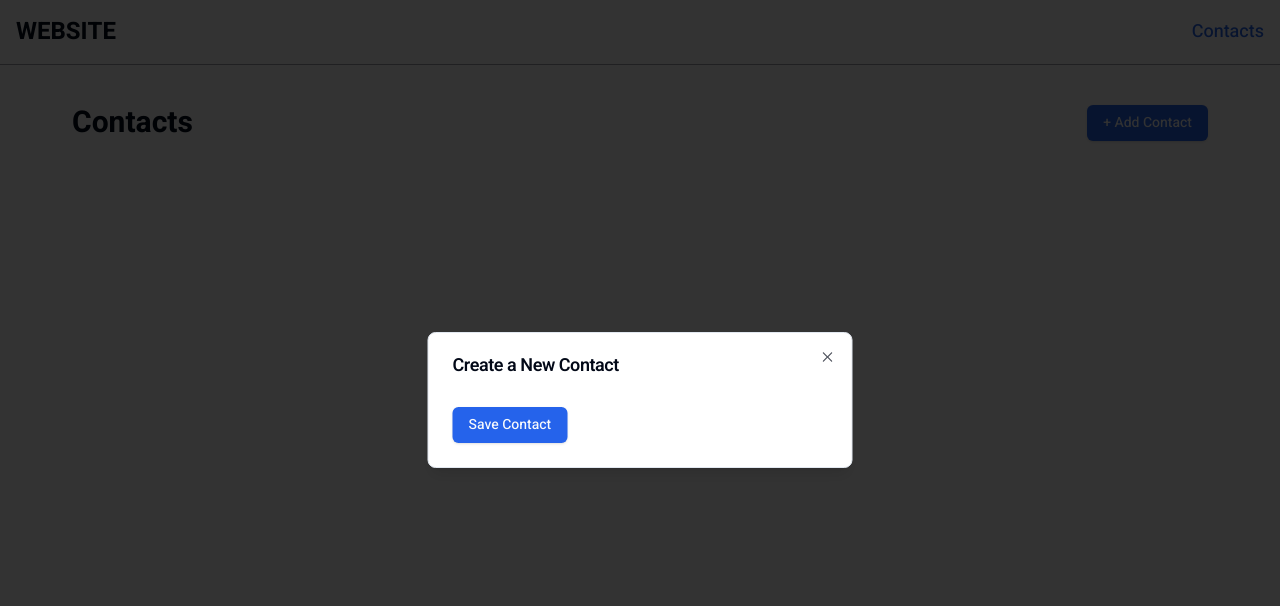
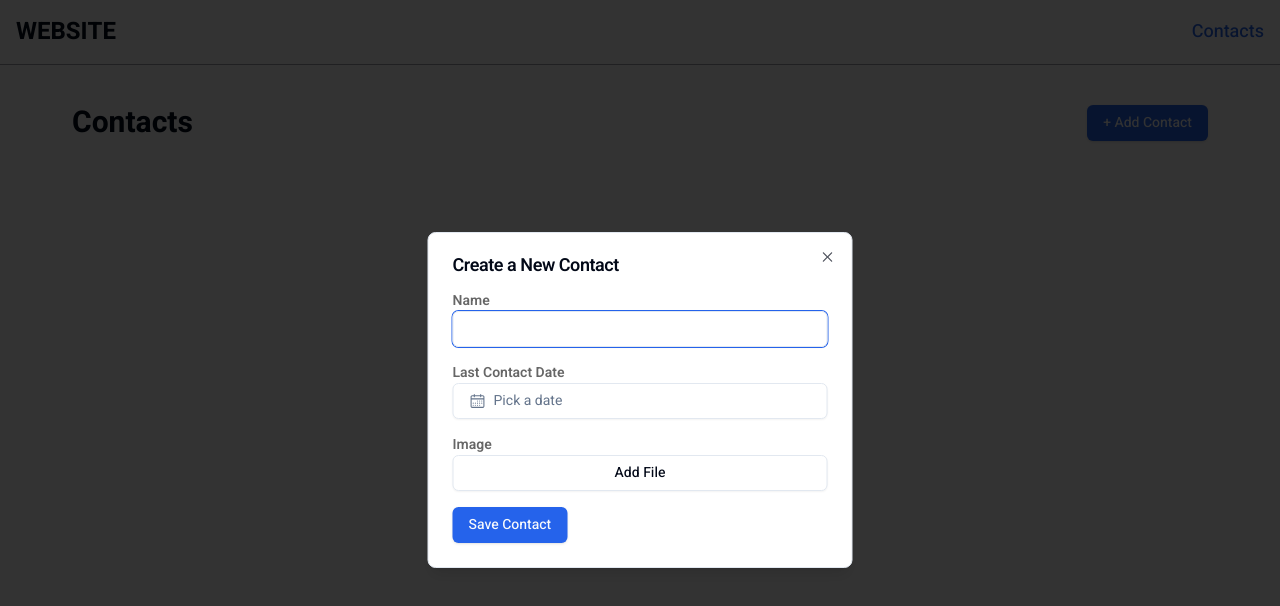
Before and after one commit to weedeej/fe-assessment, a Next.js app: page /contacts in a window 1280 px wide. Both pictures are taken after a click on the button "+ Add Contact". Shown: the top 606 px of the page. Built offline with nearby package versions, Linux system fonts and the light colour scheme.

Commit message:
AddContactDialog Design Implementation

```diff
--- a/src/components/DatePicker.tsx
+++ b/src/components/DatePicker.tsx
@@ -14,17 +14,20 @@ import {
 } from "@/components/ui/popover"
 
 type DatePickerProps = {
+  value?: Date
   onChange: (date?: Date) => void
 }
 
 export function DatePicker(props: DatePickerProps) {
-  const {onChange} = props;
-  const [date, setDate] = React.useState<Date>()
+  const {value, onChange} = props;
+  const [date, setDate] = React.useState<Date | undefined>(value)
 
   function onDateSelect(date?: Date) {
     setDate(date);
     onChange(date);
   }
+
+  const dateObj = React.useMemo(() => value ?? date, [value]);
 
   return (
     <Popover>
@@ -32,12 +35,12 @@ export function DatePicker(props: DatePickerProps) {
         <Button
           variant={"outline"}
           className={cn(
-            "w-[240px] justify-start text-left font-normal",
+            "w-full justify-start text-left font-normal",
             !date && "text-muted-foreground"
           )}
         >
           <CalendarIcon className="mr-2 h-4 w-4" />
-          {date ? format(date, "PPP") : <span>Pick a date</span>}
+          {dateObj ? format(dateObj, "PPP") : <span>Pick a date</span>}
         </Button>
       </PopoverTrigger>
       <PopoverContent className="w-auto p-0" align="start">
--- a/src/screens/ContactsPage/AddContact.tsx
+++ b/src/screens/ContactsPage/AddContact.tsx
@@ -1,16 +1,49 @@
+"use client";
+
+import { DatePicker } from "@/components"
+import { Avatar, AvatarImage } from "@/components/ui/avatar";
 import { Button } from "@/components/ui/button"
 import {
   Dialog,
   DialogContent,
-  DialogDescription,
   DialogFooter,
   DialogHeader,
   DialogTitle,
   DialogTrigger,
 } from "@/components/ui/dialog"
 import { Input } from "@/components/ui/input"
+import { ImagePreviewData } from "@/types";
+import { useRef, useState } from "react";
 
 export function AddContact() {
+  const [lastContactDate, setLastContactDate] = useState<Date>();
+  const [name, setName] = useState<string>("");
+  const [imagePath, setImagePath] = useState<string>("");
+  const [imagePreviewData, setImagePreviewData] = useState<ImagePreviewData | null>(null);
+  const fileInputRef = useRef<HTMLInputElement>(null);
+
+  function handleNameChange(event: React.ChangeEvent<HTMLInputElement>) {
+    setName(event.target.value);
+  }
+
+  function handleAddFileClick() {
+    fileInputRef.current?.click();
+  }
+
+  function handleFileChange(event: React.ChangeEvent<HTMLInputElement>) {
+    const file = event.target.files?.[0];
+    if (file) {
+      const reader = new FileReader();
+      reader.onload = (e) => {
+        const imageData = {
+          fileName: file.name,
+          dataUrl: e.target?.result as string,
+        };
+        setImagePreviewData(imageData);
+      };
+      reader.readAsDataURL(file);
+    }
+  }
   return (
     <Dialog>
       <DialogTrigger asChild>
@@ -23,6 +56,31 @@ export function AddContact() {
           </DialogTitle>
         </DialogHeader>
         <div className="flex flex-col gap-4">
+          <div className="flex flex-col">
+            <span className="text-[#666666] font-semibold text-sm">Name</span>
+            <Input value={name} onChange={handleNameChange} />
+          </div>
+          <div className="flex flex-col">
+            <span className="text-[#666666] font-semibold text-sm">Last Contact Date</span>
+            <DatePicker value={lastContactDate} onChange={setLastContactDate} />
+          </div>
+          <div className="flex flex-col">
+            <span className="text-[#666666] font-semibold text-sm">Image</span>
+            <div className="flex flex-row items-center gap-4">
+              {imagePreviewData && (
+                <Avatar>
+                  <AvatarImage src={imagePreviewData.dataUrl} />
+                </Avatar>
+              )}
+              <Button variant="outline" className="flex-1" onClick={handleAddFileClick}>{imagePreviewData ? imagePreviewData.fileName : "Add File"}</Button>
+              <Input
+                ref={fileInputRef}
+                onChange={handleFileChange}
+                accept="image/*"
+                type="file"
+                className="hidden w-0" />
+            </div>
+          </div>
         </div>
         <DialogFooter>
           <div className="flex flex-row w-full">
@@ -31,5 +89,5 @@ export function AddContact() {
         </DialogFooter>
       </DialogContent>
     </Dialog>
-  )
+  );
 }
--- /dev/null
+++ b/src/types/ImagePreviewData.ts
@@ -0,0 +1,4 @@
+export type ImagePreviewData = {
+  fileName: string;
+  dataUrl: string;
+}
--- /dev/null
+++ b/src/types/index.ts
@@ -0,0 +1 @@
+export type {ImagePreviewData} from './ImagePreviewData';
```
